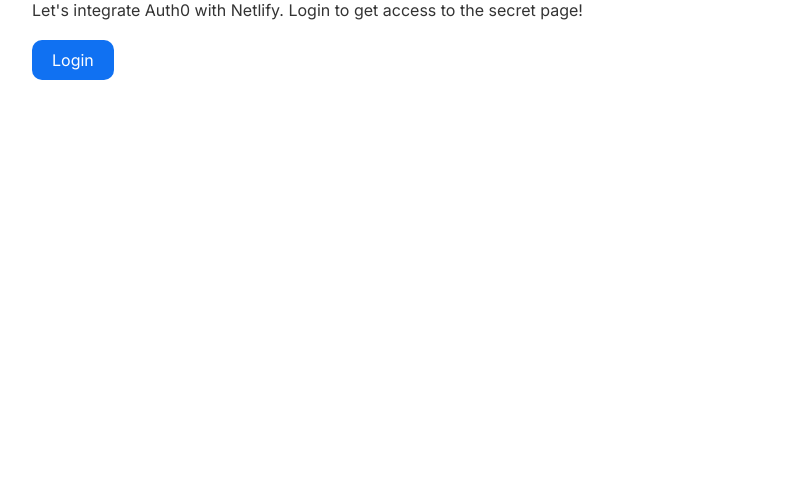
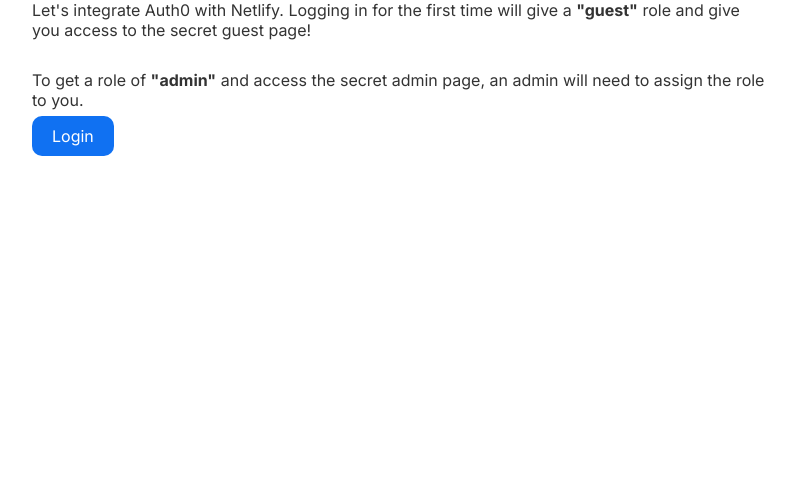
Before and after one commit to jamesqquick/netlify-auth0-rbac-integration-demo, a website: page public/index.html in a window 1280 px wide. Shown: the part 316-800 px from the top of the page, without its empty margins (240-1035 px from the left). Drawn offline with Linux system fonts and the light colour scheme.

Commit message:
Updated text on index page for clarification on different secret pages

```diff
--- a/public/index.html
+++ b/public/index.html
@@ -22,8 +22,13 @@
             </nav>
             <h1 class="title">Netlify + Auth0</h1>
             <p class="subtitle">
-                Let's integrate Auth0 with Netlify. Login to get access to the
-                secret page!
+                Let's integrate Auth0 with Netlify. Logging in for the first
+                time will give a <strong>"guest"</strong> role and give you
+                access to the secret guest page!
+            </p>
+            <p>
+                To get a role of <strong>"admin"</strong> and access the secret
+                admin page, an admin will need to assign the role to you.
             </p>
             <a href="/.netlify/functions/login" class="btn hidden" id="loginBtn"
                 >Login</a
```
